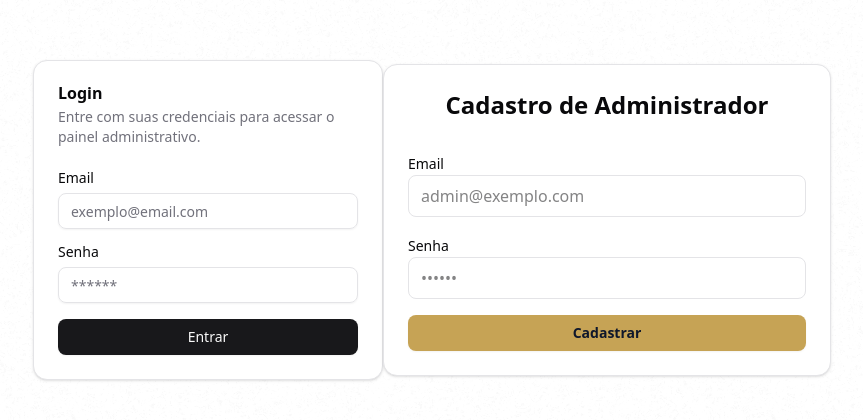
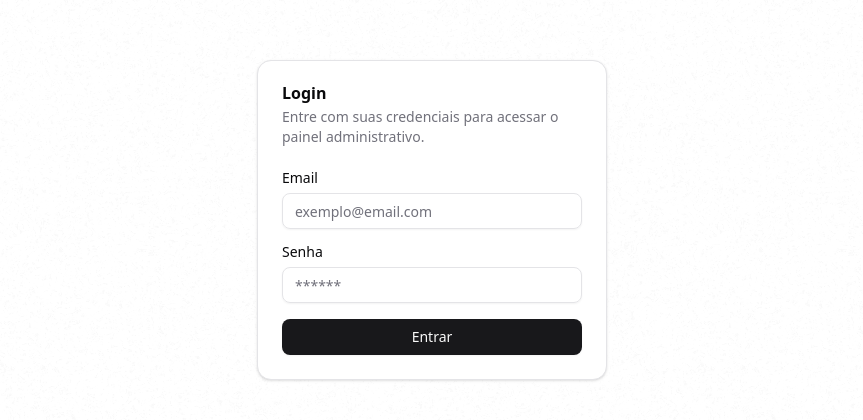
Before and after one commit to cairocosta/PI-VI-DRP10-2026S2, a Next.js app: page /auth/signin in a window 1280 px wide. Shown: the part 180-600 px from the top of the page, without its empty margins (208-1071 px from the left). Built offline with nearby package versions, Linux system fonts and the light colour scheme.

Commit message:
feat: Atualização da página de login

```diff
--- a/src/app/(admin)/auth/signin/page.tsx
+++ b/src/app/(admin)/auth/signin/page.tsx
@@ -25,7 +25,7 @@ import {
 } from "@/components/ui/form";
 import { Input } from "@/components/ui/input";
 import { useToast } from "@/hooks/use-toast";
-import { AdminRegisterForm } from "@/components/AdminRegisterForm";
+// import { AdminRegisterForm } from "@/components/AdminRegisterForm";
 
 const formSchema = z.object({
   email: z.string().email("Email inválido"),
@@ -136,7 +136,7 @@ export default function SignIn() {
           </Form>
         </CardContent>
       </Card>
-      <AdminRegisterForm />
+      {/* <AdminRegisterForm /> */}
     </div>
   );
 }
```
Also changed, not shown: src/app/(admin)/auth/dashboard/page.tsx (added).
